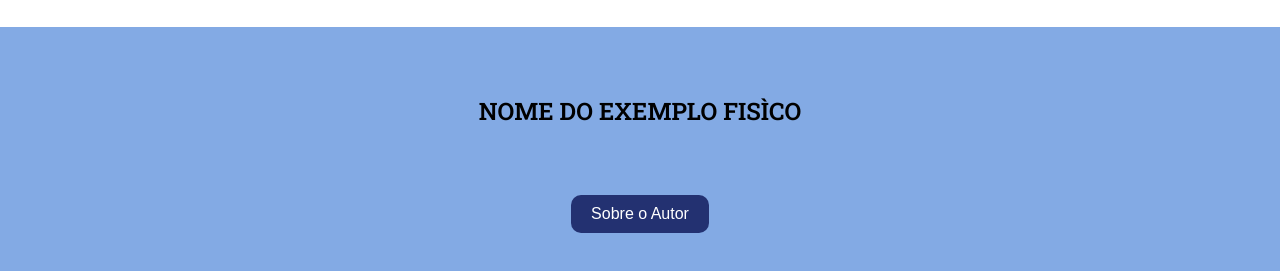
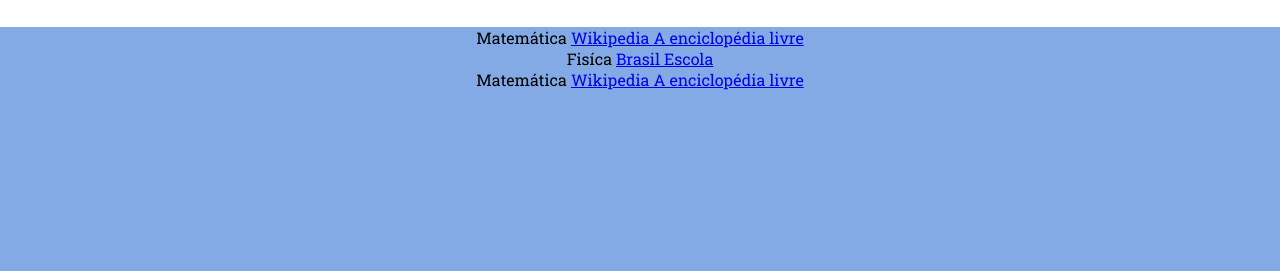
Before and after one commit to Gotikulos/Trabalho-PWR---NP1, a plain HTML site: page Paginas/referencias.html in a window 1280 px wide. Shown: the part 77-348 px from the top of the page. Drawn offline with Linux system fonts and the light colour scheme; a web font is replaced by a local one.

Commit message:
terminando de arrumar uns ngc

```diff
--- a/Estilos/index.css
+++ b/Estilos/index.css
@@ -160,6 +160,12 @@
     list-style: none;
 }
 
+.referencias_link {
+    text-decoration: none;
+    color: var(--preto);
+    font-weight: 600;
+}
+
 footer {
     display: flex;
     flex-direction: column;
--- /dev/null
+++ b/Estilos/referencias.css
@@ -0,0 +1,5 @@
+.referencaias {
+    display: flex;
+    flex-direction: column;
+    align-items: center;
+}
--- a/Estilos/style.css
+++ b/Estilos/style.css
@@ -1,5 +1,6 @@
 @import url("./index.css");
 @import url("./matematico.css");
+@import url("./referencias.css");
 
 
 
--- a/Paginas/referencias.html
+++ b/Paginas/referencias.html
@@ -36,16 +36,20 @@
         </h1>
     </header>
 
-    <section class="apresentacao">
-        <h1 class="apresentacao_titulo">  NOME DO EXEMPLO FISÌCO </h1>
-    </section>
+    <section class="referencaias">
+        <div class="referencaias_item>
+        <h3 class="referencias_titulo">  Matemática  </h3>
+        <a href="https://pt.wikipedia.org/wiki/Matem%C3%A1tica"> Wikipedia A enciclopédia livre </a>
+        </div>
+        <div class="referencaias_item>
+            <h3 class="referencias_titulo">  Fisíca  </h3>
+            <a href="https://brasilescola.uol.com.br/fisica#:~:text=A%20palavra%20F%C3%ADsica%20deriva%20do,entre%20mat%C3%A9ria%2C%20movimento%20e%20energia."> Brasil Escola </a>
+        </div>
+        <div class="referencaias_item>
+            <h3 class="referencias_titulo">  Matemática  </h3>
+            <a href="https://pt.wikipedia.org/wiki/Matem%C3%A1tica"> Wikipedia A enciclopédia livre </a>
+        </div>
 
-    <section class="mais_autor">
-        <div class="links_autor">
-        <button class="botao_autor">
-            <a href="./fisico.html" class="texto_autor"> Sobre o Autor </a>
-        </button>
-        </div>
     </section>
 
 </body>
```
Also changed, not shown: index.html (+3 -5 lines).
